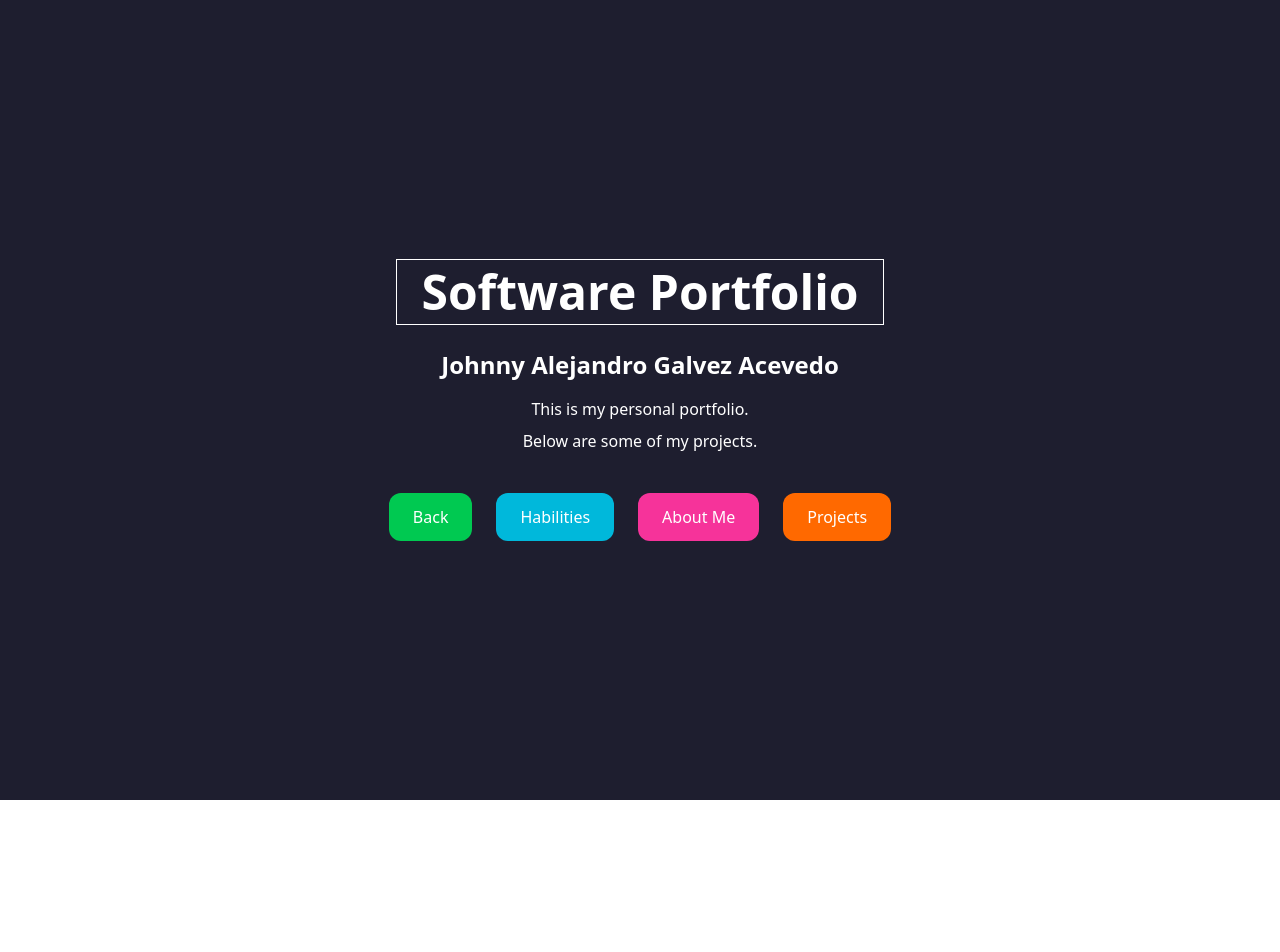
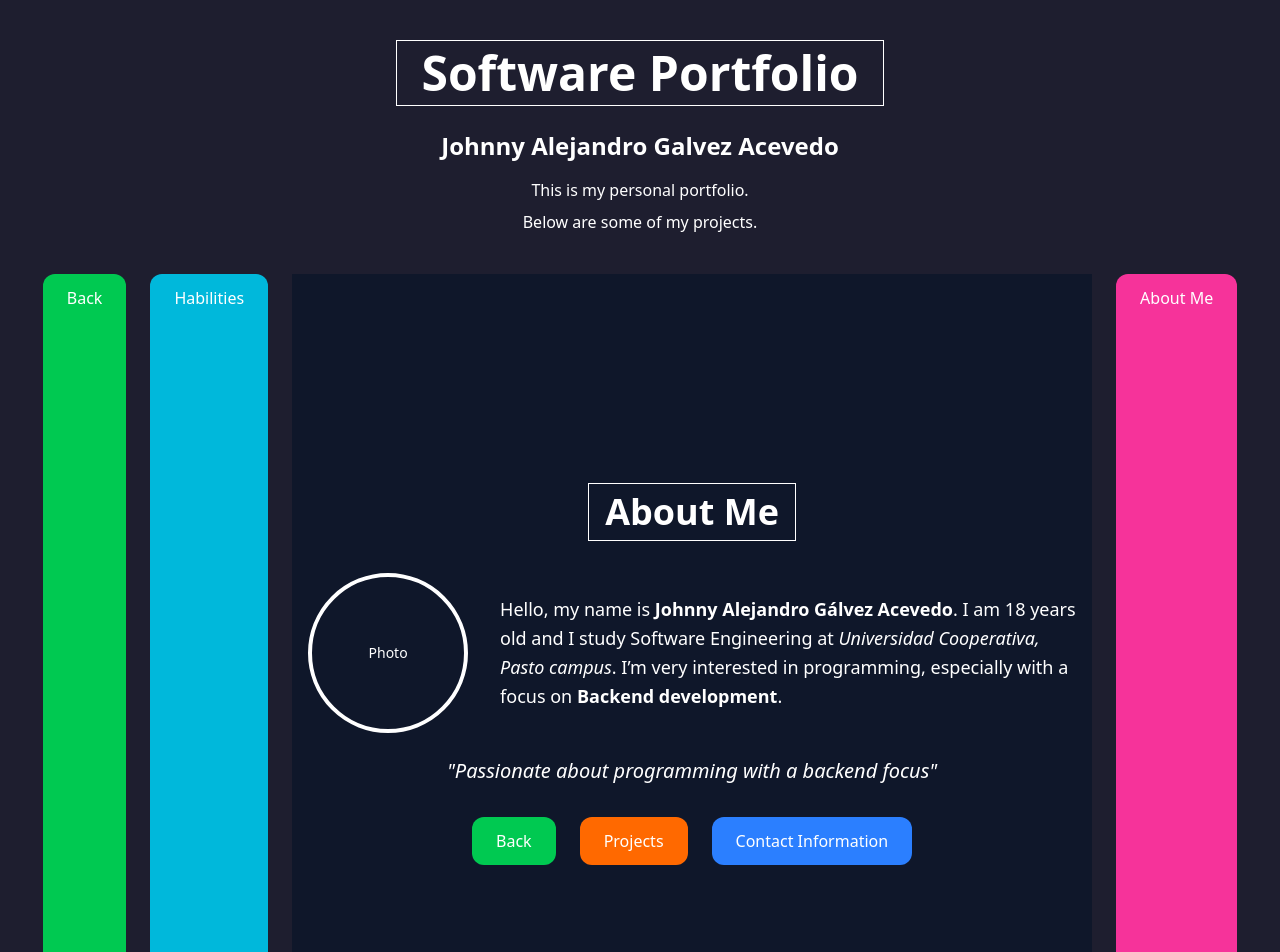
Before and after one commit to SunixTDM/Portfolio, a Next.js app: page / in a window 1280 px wide. Shown: the top 952 px of the page. Before the commit the page ends 800 px from the top, so only its background shows below. Built offline with nearby package versions, Linux system fonts and the light colour scheme.

Commit message:
Creación Base Sección "Acerca de mi"
Se realiza la creación de la que va a ser la base de la segunda sección del proyecto "Acerca de mi"

```diff
--- a/src/app/page.tsx
+++ b/src/app/page.tsx
@@ -9,6 +9,56 @@ export default function Home() {
       <nav className="flex flex-wrap justify-center gap-6">
         <a href="#back" className="bg-green-500 hover:bg-green-600 transition text-white px-6 py-3 rounded-xl">Back</a>
         <a href="#skills" className="bg-cyan-500 hover:bg-cyan-600 transition text-white px-6 py-3 rounded-xl">Habilities</a>
+  <section
+  id="about"
+  className="min-h-screen flex flex-col items-center justify-center bg-[#0f172a] text-white px-4 py-10"
+>
+  <h2 className="text-4xl font-bold border border-white px-4 py-2 mb-8">
+    About Me
+  </h2>
+
+  <div className="flex flex-col md:flex-row items-center gap-8 mb-6">
+    {/* Foto */}
+    <div className="w-40 h-40 rounded-full border-4 border-white flex items-center justify-center text-sm">
+      Photo
+    </div>
+
+    {/* Texto */}
+    <p className="max-w-xl text-center md:text-left text-lg leading-relaxed">
+      Hello, my name is <strong>Johnny Alejandro Gálvez Acevedo</strong>. I am
+      18 years old and I study Software Engineering at{" "}
+      <em>Universidad Cooperativa, Pasto campus</em>. I’m very interested in
+      programming, especially with a focus on <strong>Backend development</strong>.
+    </p>
+  </div>
+
+  <blockquote className="italic text-xl text-center mb-8">
+    "Passionate about programming with a backend focus"
+  </blockquote>
+
+  {/* Botones */}
+  <div className="flex flex-wrap justify-center gap-6">
+    <a
+      href="#"
+      className="bg-green-500 hover:bg-green-600 transition text-white px-6 py-3 rounded-xl"
+    >
+      Back
+    </a>
+    <a
+      href="#projects"
+      className="bg-orange-500 hover:bg-orange-600 transition text-white px-6 py-3 rounded-xl"
+    >
+      Projects
+    </a>
+    <a
+      href="#contact"
+      className="bg-blue-500 hover:bg-blue-600 transition text-white px-6 py-3 rounded-xl"
+    >
+      Contact Information
+    </a>
+  </div>
+</section>
+
         <a href="#about" className="bg-pink-500 hover:bg-pink-600 transition text-white px-6 py-3 rounded-xl">About Me</a>
         <a href="#projects" className="bg-orange-500 hover:bg-orange-600 transition text-white px-6 py-3 rounded-xl">Projects</a>
       </nav>
```
